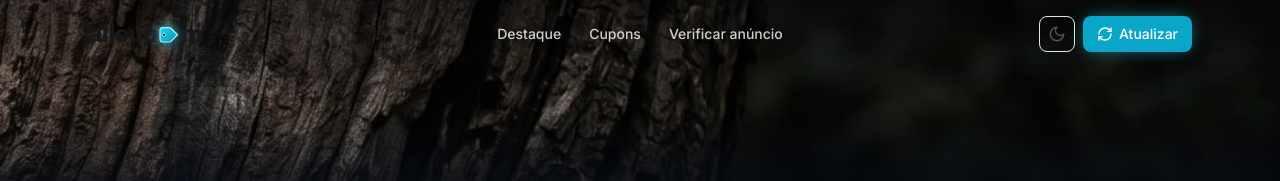
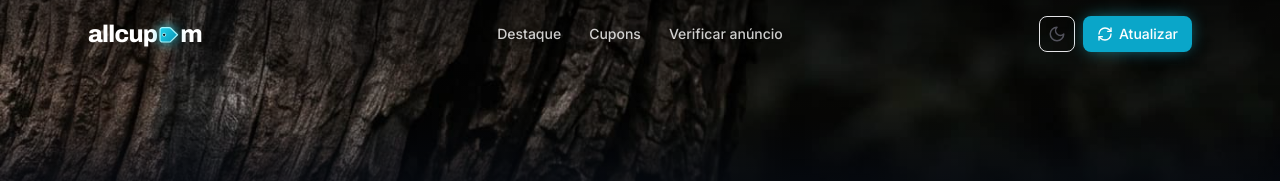
Before and after one commit to kblankk/Offers, a Next.js app: page / in a window 1280 px wide. Shown: the top 181 px of the page. Built offline with nearby package versions, Linux system fonts and the light colour scheme.

Commit message:
fix: logo do header sempre branco (some no tema claro sobre a foto escura)

```diff
--- a/src/app/page.tsx
+++ b/src/app/page.tsx
@@ -126,7 +126,7 @@ export default function Home() {
 
         {/* barra de navegacao sobre a imagem */}
         <div className="relative z-10 mx-auto flex max-w-6xl items-center justify-between gap-3 px-4 py-4 sm:px-6">
-          <Logo />
+          <Logo light />
 
           <nav className="absolute left-1/2 hidden -translate-x-1/2 items-center gap-1 md:flex">
             {NAV.map((n) => (
--- a/src/components/Logo.tsx
+++ b/src/components/Logo.tsx
@@ -3,10 +3,12 @@
  * em ciano neon com brilho — no estilo aprovado pelo usuario.
  * SVG => escala nitida em qualquer tamanho.
  */
-export function Logo({ className = "" }: { className?: string }) {
+export function Logo({ className = "", light = false }: { className?: string; light?: boolean }) {
+  // `light` força texto branco (para fundos sempre escuros, ex.: o header em foto).
+  const letter = light ? "text-white" : "text-zinc-900 dark:text-white";
   return (
     <span className={`display inline-flex select-none items-center text-2xl tracking-tight ${className}`}>
-      <span className="text-zinc-900 dark:text-white">allcup</span>
+      <span className={letter}>allcup</span>
       <span className="relative mx-[0.02em] inline-block h-[0.82em] w-[0.92em] translate-y-[0.04em]">
         <svg
           viewBox="0 0 26 22"
@@ -32,7 +34,7 @@ export function Logo({ className = "" }: { className?: string }) {
           </defs>
         </svg>
       </span>
-      <span className="text-zinc-900 dark:text-white">m</span>
+      <span className={letter}>m</span>
     </span>
   );
 }
```
